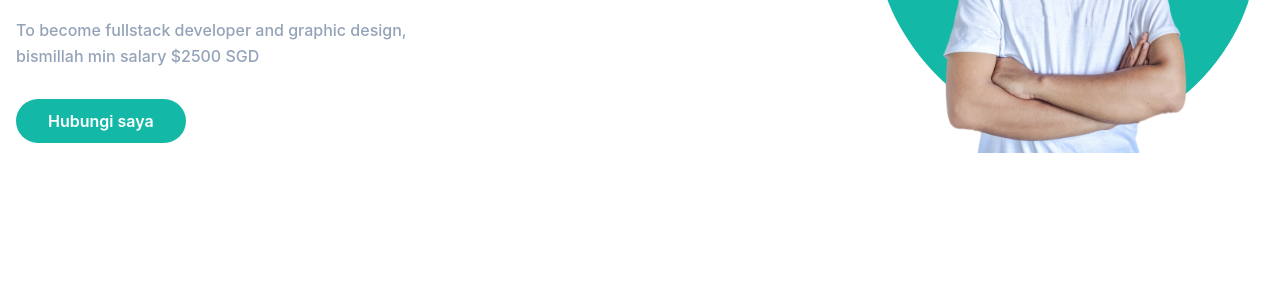
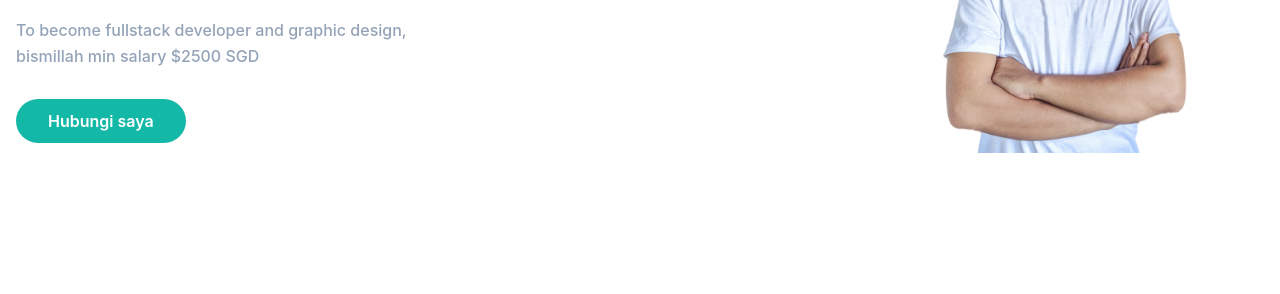
Before and after one commit to abdillah-me/portofolio-tailwind, a website: page index.html in a window 1280 px wide. Shown: the part 274-568 px from the top of the page. Drawn offline with Linux system fonts and the light colour scheme.

Commit message:
portofolio tailwind css

```diff
--- a/index.html
+++ b/index.html
@@ -116,20 +116,6 @@
                <div class="w-full -mt-10 lg:-mt-28 self-end px-4 lg:w-2/6">
                   <div class="mt-10 relative lg:mt-0 lg:right-0">
                      <img src="img/abdillah.png" alt="abdillah" class="max-w-full mx-auto" />
-                     <span class="absolute -bottom-10 -z-10 left-1/2 -translate-x-1/2">
-                        <svg
-                           width="450"
-                           height="450"
-                           viewBox="0 0 200 200"
-                           xmlns="http://www.w3.org/2000/svg"
-                        >
-                           <path
-                              fill="#14b8a6"
-                              d="M67,-10.3C75.1,3,61.8,34.8,39.3,50.2C16.9,65.6,-14.7,64.6,-37.6,48.7C-60.6,32.7,-75,1.8,-67.3,-11C-59.6,-23.8,-29.8,-18.5,-0.2,-18.5C29.5,-18.4,59,-23.6,67,-10.3Z"
-                              transform="translate(100 100) scale(1.2)"
-                           />
-                        </svg>
-                     </span>
                   </div>
                </div>
             </div>
```
